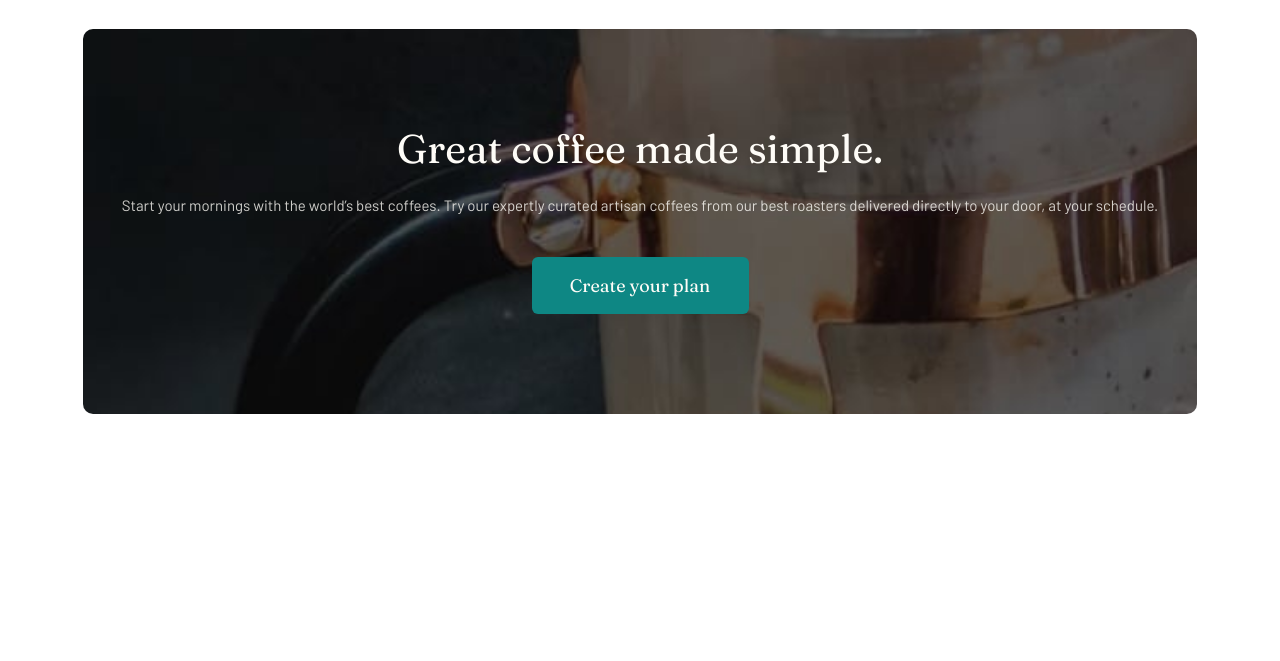
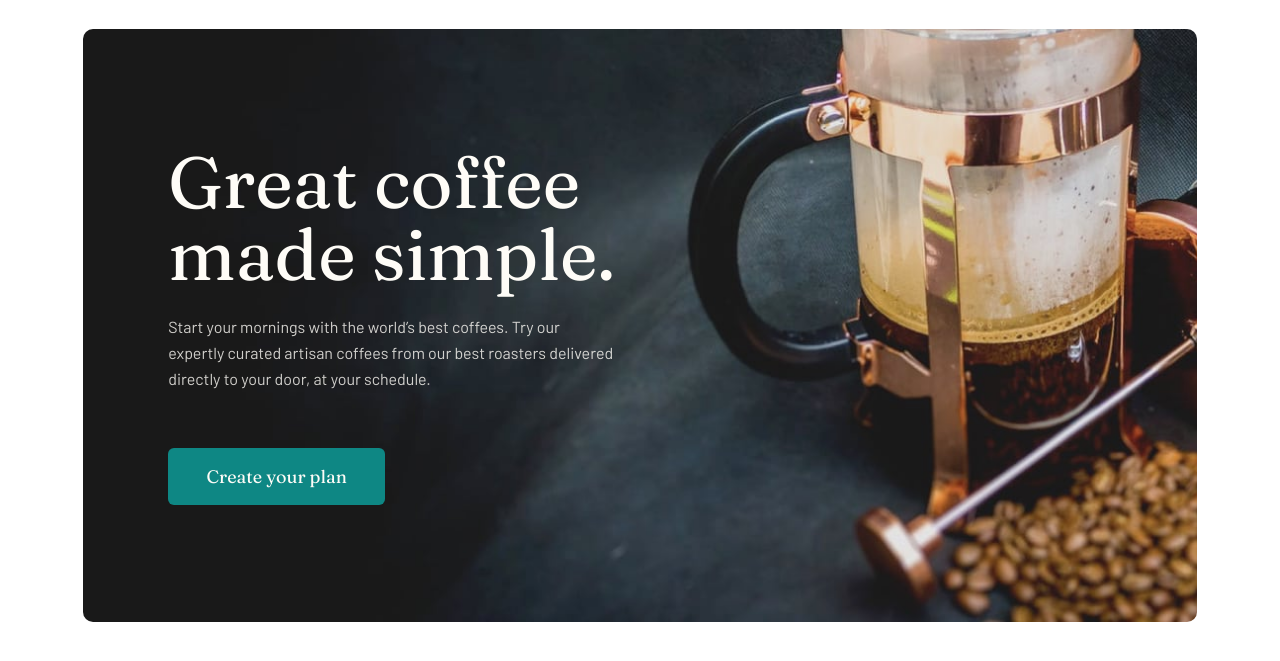
Before and after one commit to DJaye33/coffeeroasters-subscription-site, a plain HTML site: page index.html in a window 1280 px wide. Shown: the part 63-724 px from the top of the page. Drawn offline with Linux system fonts and the light colour scheme.

Commit message:
all screen sizes: completed header section

```diff
--- a/scss/_layout.scss
+++ b/scss/_layout.scss
@@ -7,10 +7,6 @@
 }
 
 .header {
-  display: flex;
-  flex-direction: column;
-  justify-content: space-between;
-  align-items: center;
   padding: 10rem 2.4rem;
   margin: 0 auto;
   width: 87%;
@@ -18,4 +14,14 @@
   background-repeat: no-repeat;
   background-size: cover;
   border-radius: 1rem;
+
+  @media screen and (min-width: 768px) {
+    padding: 10.4rem 5.8rem;
+    background-image: url("/assets/home/tablet/image-hero-coffeepress.jpg");
+  }
+
+  @media screen and (min-width: 1200px) {
+    padding: 11.7rem 8.5rem;
+    background-image: url("/assets/home/desktop/image-hero-coffeepress.jpg");
+  }
 }
--- a/scss/components/_header.scss
+++ b/scss/components/_header.scss
@@ -4,19 +4,46 @@
     line-height: 4rem;
     text-align: center;
     margin-bottom: 2.4rem;
+
+    @media screen and (min-width: 768px) {
+      font-size: 4.8rem;
+      line-height: 4.8rem;
+      text-align: left;
+      max-width: 32.9rem;
+    }
+
+    @media screen and (min-width: 1200px) {
+      font-size: 7.2rem;
+      line-height: 7.2rem;
+      max-width: 49.3rem;
+    }
   }
 
   .header-text {
-    font-size: 1.5rem;
-    line-height: 2.5rem;
+    font-size: 1.6rem;
+    line-height: 2.6rem;
     text-align: center;
     opacity: 0.8;
-    margin-bottom: 3.9rem;
+    margin-bottom: 4rem;
+
+    @media screen and (min-width: 768px) {
+      text-align: left;
+      max-width: 39.8rem;
+    }
+
+    @media screen and (min-width: 1200px) {
+      margin-bottom: 5.6rem;
+      max-width: 44.5rem;
+    }
   }
 
   .header-btn {
     display: block;
     margin: 0 auto;
     width: 21.7rem;
+
+    @media screen and (min-width: 768px) {
+      margin: initial;
+    }
   }
 }
--- a/scss/components/_navbar.scss
+++ b/scss/components/_navbar.scss
@@ -29,6 +29,7 @@
   top: 9vh;
   right: 0;
   overflow-x: hidden;
+  z-index: 1;
   padding-top: 4rem;
   text-align: center;
   transition: 0.5s;
```
Also changed, not shown: css/main.css, 1 other file.
